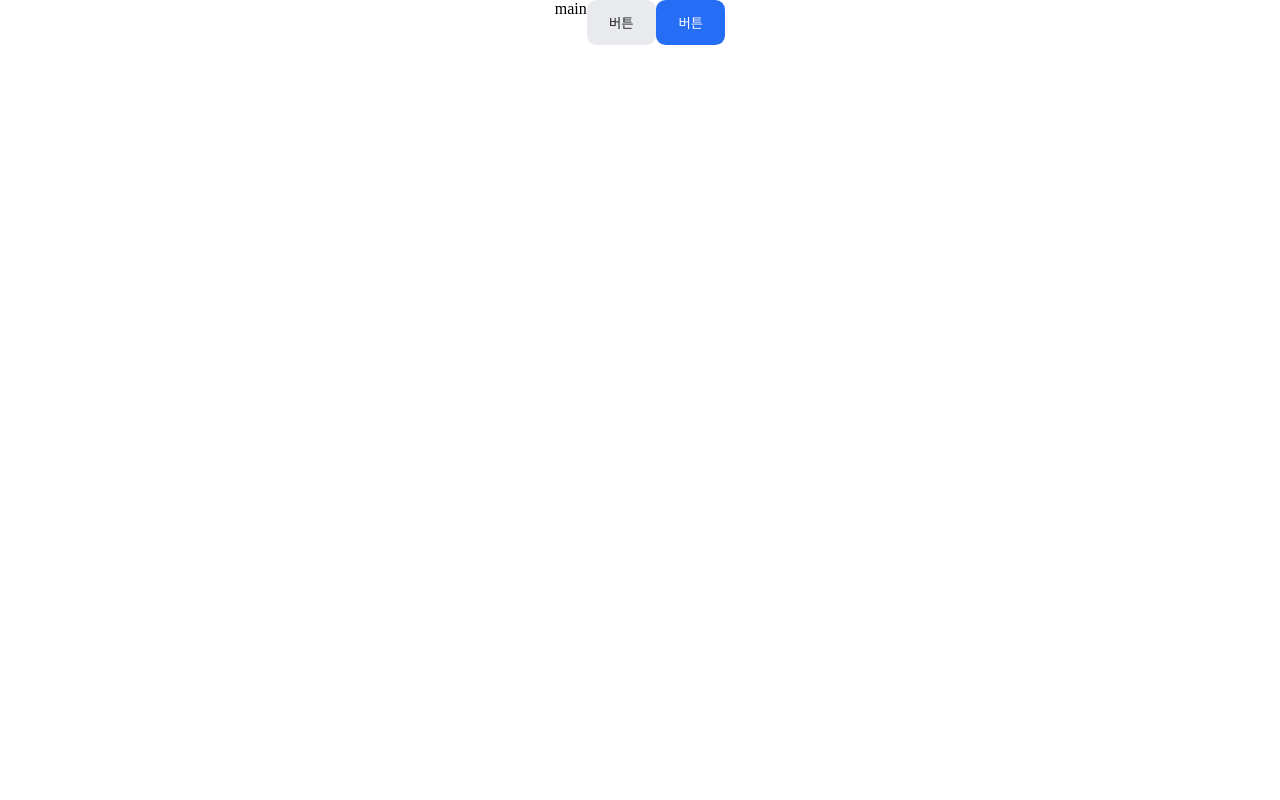
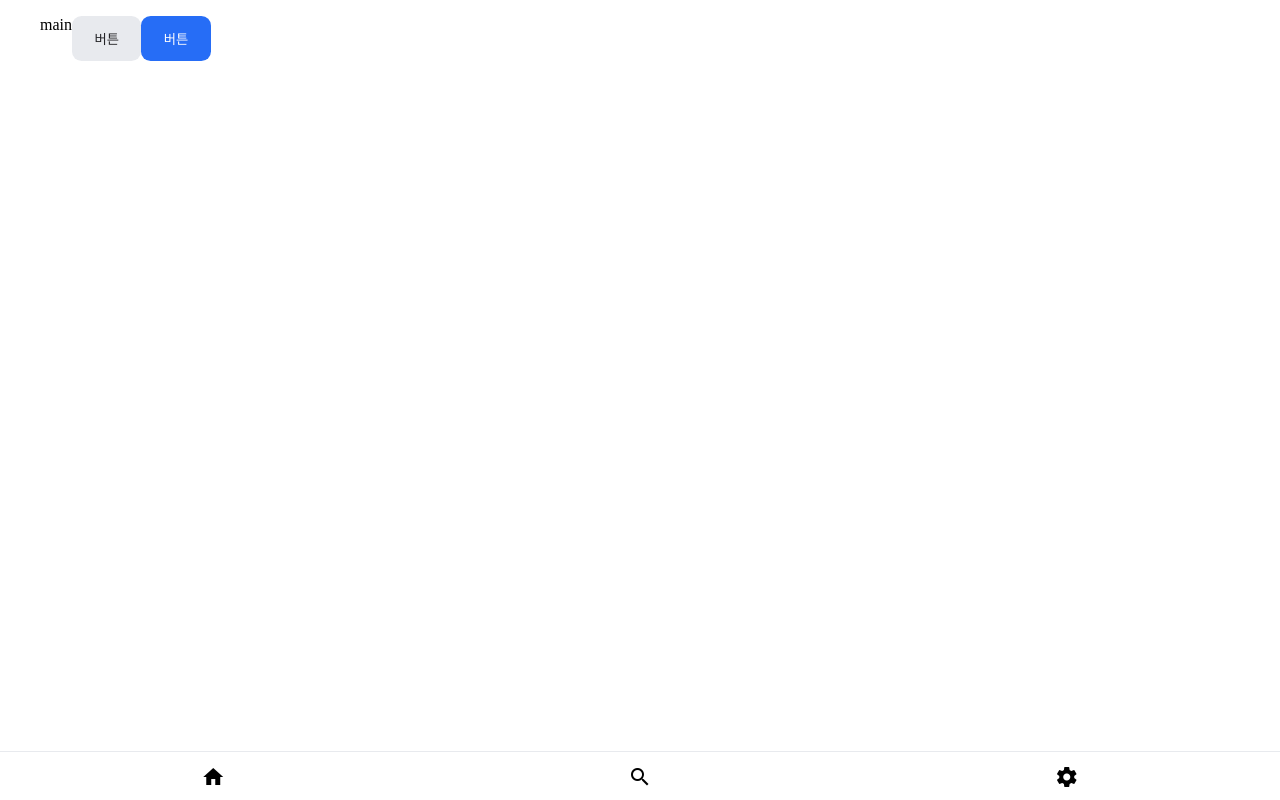
Before and after one commit to goormorg/front, a React (Create React App) app: page / in a window 1280 px wide. Built offline with nearby package versions, Linux system fonts and the light colour scheme.

Commit message:
feat: add navbar

```diff
--- a/package.json
+++ b/package.json
@@ -13,6 +13,7 @@
     "@types/react": "^18.2.48",
     "@types/react-dom": "^18.2.18",
     "emotion-reset": "^3.0.1",
+    "material-icons": "^1.13.12",
     "react": "^18.2.0",
     "react-dom": "^18.2.0",
     "react-router-dom": "^6.21.3",
--- a/src/components/Button.tsx
+++ b/src/components/Button.tsx
@@ -7,7 +7,7 @@ type ButtonType = {
     children?: any
     onClick?: any
     disable?: boolean
-    color?: "light" | "blue"
+    color?: "light" | "blue" | "white"
 
 }
 
@@ -22,6 +22,11 @@ function Button({ children, onClick, disable, color = 'light' }: ButtonType) {
             "backgroundColor": "#266DF6",
             "color": "#FBFBFD",
             "hoverBackgroundColor": "#205ed6"
+        },
+        "white": {
+            "backgroundColor": "#ffffff",
+            "color": "#000000",
+            "hoverBackgroundColor": "#ffffff"
         },
     }
 
--- a/src/components/Navbar.tsx
+++ b/src/components/Navbar.tsx
@@ -1,17 +1,56 @@
 /** @jsxImportSource @emotion/react */
 
-import React from "react";
+import React, { useEffect, useState } from "react";
 import { css } from '@emotion/react'
+import { useNavigate } from "react-router-dom";
+import { Button } from "./Button";
+import 'material-icons/iconfont/material-icons.css';
 
 type NavbarType = {
     children?: any
 }
 
-function Navbar({ children }: NavbarType) {
+
+
+function Navbar() {
+	const navigate = useNavigate();
+
+    const handleClick = (url: string) => {
+        navigate(url)
+    }
+
+    const [path, setPath] = useState([
+        {
+            url: "/",
+            name: "홈",
+            icon: "home"
+        },
+        {
+            url: "/search",
+            name: "검색",
+            icon: "search"
+        },
+        {
+            url: "/setting",
+            name: "세팅",
+            icon: "settings"
+        }
+    ])
+
     return (
-        <>
-        </>
-    )
+        <div css={css({ position: "fixed", bottom: 0, width: "100%" })}>
+            <div css={css({ backgroundColor: "#ffffff", height: "3rem", borderTop: "0.1rem solid #E8EAEE", display: "flex", flexDirection: "row", justifyContent: "space-around" })}>
+                {path.map(el => (
+                    <Button color="white" onClick={() => handleClick(el.url)}>
+                        <span className="material-icons">{el.icon}</span>
+                    </Button>
+                ))}
+
+            </div>
+        </div>
+
+    );
 }
 
-export { Navbar }
+
+export { Navbar };
--- a/src/pages/Main.tsx
+++ b/src/pages/Main.tsx
@@ -3,13 +3,19 @@
 import React from "react";
 import { css } from '@emotion/react'
 import { Button } from "../components/Button";
+import { Container } from "../components/Container";
+import { Navbar } from "../components/Navbar";
 
 function MainPage() {
     return (
         <>
+        <Container>
         <p>main</p>
         <Button color="light">버튼</Button>
         <Button color="blue">버튼</Button>
+
+        </Container>
+        <Navbar></Navbar>
 
         </>
     )
```
Also changed, not shown: 1 other file (tests, documents, lock files or other folders).
